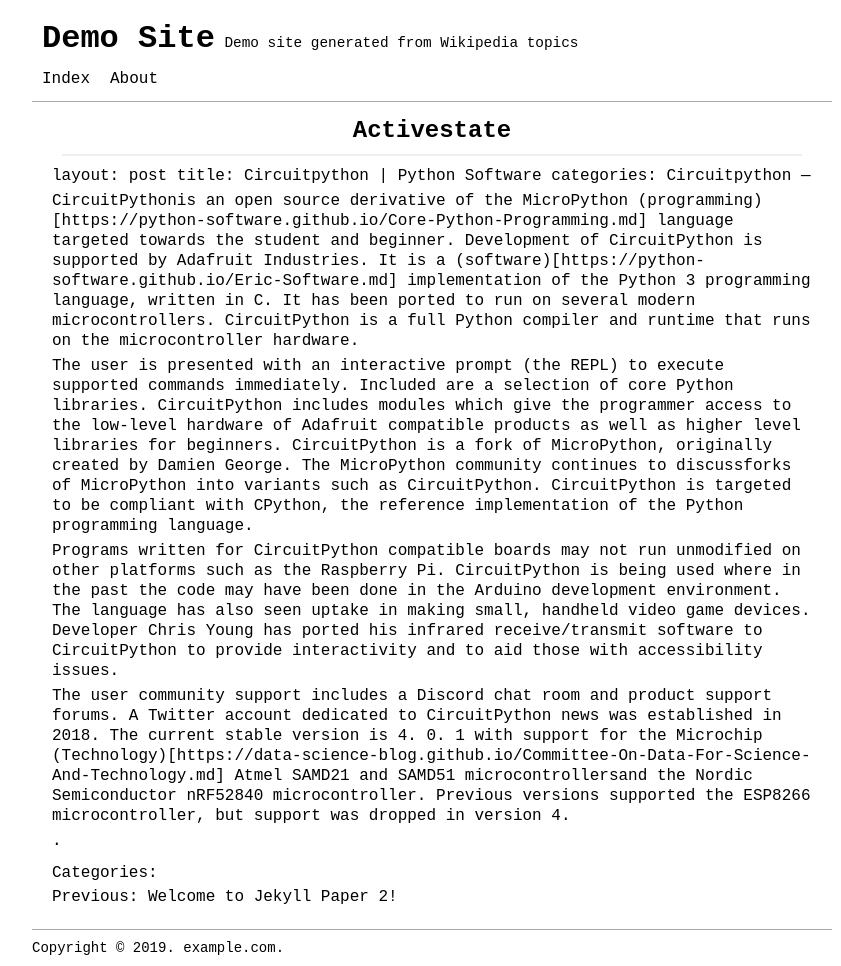
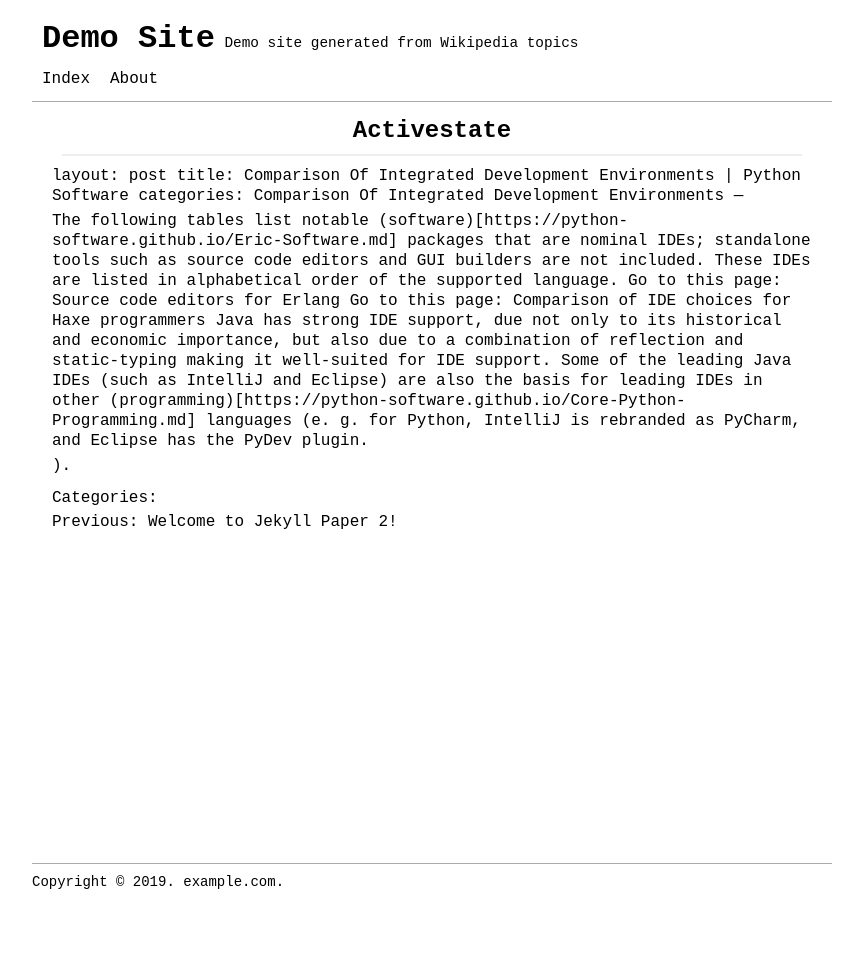
Before and after one commit to jroakes-locomotive/python-software.github.io, a Jekyll site: the page built from _posts/2019-11-13-Activestate.md, in a window 1280 px wide. Shown: the whole page, without its empty margins (208-1049 px from the left). Built offline with Jekyll 4.4.1, drawn with Linux system fonts in a browser that asks for light colours; our own code applies the rules of GitHub Pages for plain Markdown files; after the commit the page ends 900 px from its top, so only the background shows below that.

Commit message:
ghPublish UPDATE: 2019-11-13-Comparison-Of-Integrated-Development-Environments.md

```diff
--- a/_posts/2019-11-13-Activestate.md
+++ b/_posts/2019-11-13-Activestate.md
@@ -2,16 +2,10 @@
 
 ---
 layout: post
-title:  Circuitpython | Python Software
-categories: Circuitpython
+title:  Comparison Of Integrated Development Environments | Python Software
+categories: Comparison Of Integrated Development Environments
 ---
 
-CircuitPythonis an open source derivative of the MicroPython (programming)[https://python-software.github.io/Core-Python-Programming.md] language targeted towards the student and beginner. Development of CircuitPython is supported by Adafruit Industries. It is a (software)[https://python-software.github.io/Eric-Software.md] implementation of the Python 3 programming language, written in C. It has been ported to run on several modern microcontrollers. CircuitPython is a full Python compiler and runtime that runs on the microcontroller hardware.
+The following tables list notable (software)[https://python-software.github.io/Eric-Software.md] packages that are nominal IDEs; standalone tools such as source code editors and GUI builders are not included. These IDEs are listed in alphabetical order of the supported language. Go to this page: Source code editors for Erlang Go to this page: Comparison of IDE choices for Haxe programmers Java has strong IDE support, due not only to its historical and economic importance, but also due to a combination of reflection and static-typing making it well-suited for IDE support. Some of the leading Java IDEs (such as IntelliJ and Eclipse) are also the basis for leading IDEs in other (programming)[https://python-software.github.io/Core-Python-Programming.md] languages (e. g. for Python, IntelliJ is rebranded as PyCharm, and Eclipse has the PyDev plugin.
 
-The user is presented with an interactive prompt (the REPL) to execute supported commands immediately. Included are a selection of core Python libraries. CircuitPython includes modules which give the programmer access to the low-level hardware of Adafruit compatible products as well as higher level libraries for beginners. CircuitPython is a fork of MicroPython, originally created by Damien George. The MicroPython community continues to discussforks of MicroPython into variants such as CircuitPython. CircuitPython is targeted to be compliant with CPython, the reference implementation of the Python programming language.
-
-Programs written for CircuitPython compatible boards may not run unmodified on other platforms such as the Raspberry Pi. CircuitPython is being used where in the past the code may have been done in the Arduino development environment. The language has also seen uptake in making small, handheld video game devices. Developer Chris Young has ported his infrared receive/transmit software to CircuitPython to provide interactivity and to aid those with accessibility issues.
-
-The user community support includes a Discord chat room and product support forums. A Twitter account dedicated to CircuitPython news was established in 2018. The current stable version is 4. 0. 1 with support for the Microchip (Technology)[https://data-science-blog.github.io/Committee-On-Data-For-Science-And-Technology.md] Atmel SAMD21 and SAMD51 microcontrollersand the Nordic Semiconductor nRF52840 microcontroller. Previous versions supported the ESP8266 microcontroller, but support was dropped in version 4.
-
-.
+).
```
